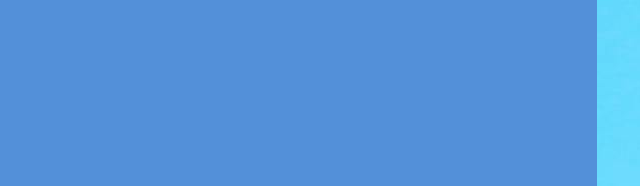
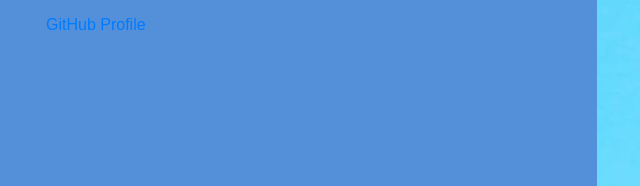
Before and after one commit to 2025162651-ui/FoC, a plain HTML site: page aboutme.html in a window 1280 px wide. Shown: the part 305-491 px from the top of the page, 491-1131 px from the left. Drawn offline with nearby package versions, Linux system fonts and the light colour scheme.

Commit message:
Update aboutme.html

```diff
--- a/aboutme.html
+++ b/aboutme.html
@@ -31,6 +31,7 @@
     <h1>About Me</h1>
     <p><img src="Keria.jpg" alt="Keria Varro" width="275" height="300" style="float:left; margin-right:50px">
 My name is Keria Varro, I am currently majoring in IT at the University Of Belize(UB). I am 16 years old and although i barely understand IT, I am willing to do the best i can and pass. I currenlty live in Belmopan. I love track and field, basketball and volleyball. I like to sing, dance, journal, write poems and make songs on my free time.</p>
+	  <a href="https://github.com/2025162651-ui" target="_blank">GitHub Profile</a></p>
     </article>
 </section>
 
@@ -39,4 +40,5 @@ My name is Keria Varro, I am currently majoring in IT at the University Of Beliz
 </footer>
 
 </body>
+
 </html>
```
